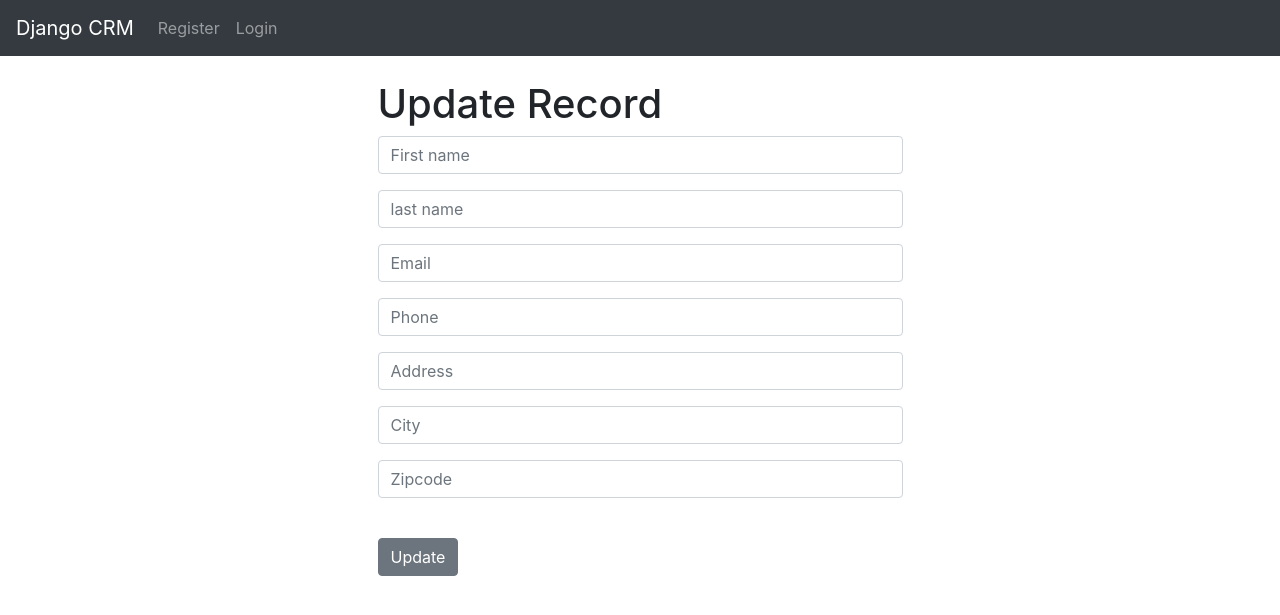
After one commit to ahmedhamzaa/CRM, a Django app: template website/templates/update_record.html in a window 1280 px wide. The commit adds this page. Shown: the top 615 px of the page. Run offline with Django 4.2, Linux system fonts and the light colour scheme; the template is opened without the code that fills it: values that come from a table or form of the project are taken from there, others are empty; some libraries are stand-ins or nearby versions.

Commit message:
update records

```diff
--- a/website/templates/add_record.html
+++ b/website/templates/add_record.html
@@ -9,6 +9,7 @@
 
         <br/>
           <button type="submit" class="btn btn-secondary">Register</button>
+          <a href="{% url 'home' %}" class="btn btn-secondary">Back</a>
         </form>
 
 
--- a/website/templates/record.html
+++ b/website/templates/record.html
@@ -38,6 +38,7 @@
   <br><br>
   <a href="{% url 'home' %}" class="btn btn-secondary">Back</a>
   <a href="{% url 'delete' customer_record.id %}" class="btn btn-danger">Delete</a>
+  <a href="{% url 'update' customer_record.id %}" class="btn btn-primary">Update</a>
 
 
 
--- /dev/null
+++ b/website/templates/update_record.html
@@ -0,0 +1,21 @@
+{% extends 'base.html' %}
+{% block content %}
+<div class="col-md-6 offset-md-3">
+    <h1>Update Record</h1>
+    <form method="POST" >
+        {% csrf_token %}
+
+        {{ form.as_p }}
+
+        <br/>
+          <button type="submit" class="btn btn-secondary">Update</button>
+        </form>
+
+
+
+</div>
+
+
+
+
+{% endblock %}
--- a/website/urls.py
+++ b/website/urls.py
@@ -9,4 +9,5 @@ urlpatterns = [
     path("record/<int:pk>", views.customer_record, name='record'),
     path("delete/<int:pk>", views.delete_record, name='delete'),
     path("add/", views.add_record, name='add'),
+    path("update/<int:pk>", views.update_record, name='update'),
 ]
```
Also changed, not shown: website/views.py (+13 -0 lines).
